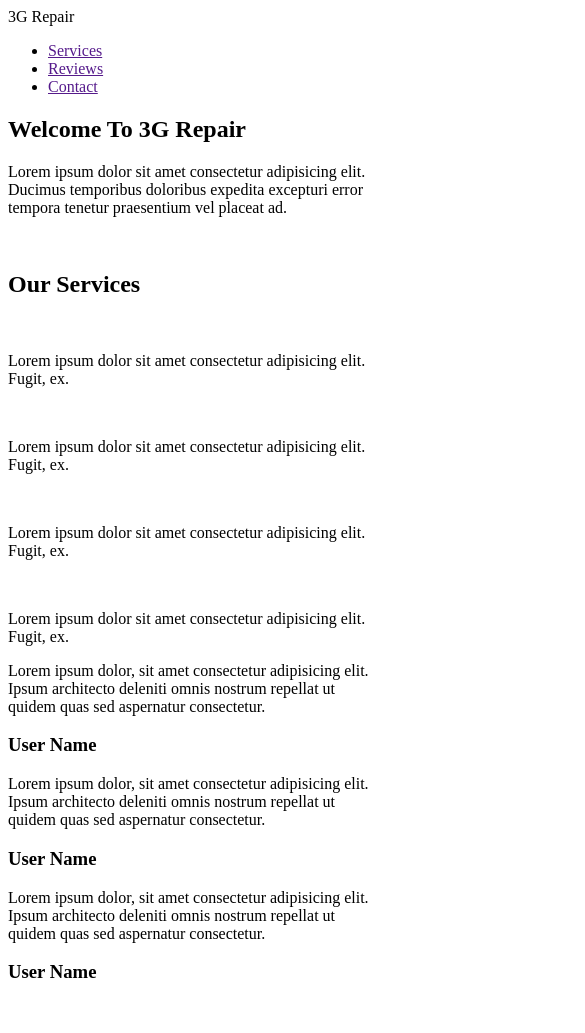
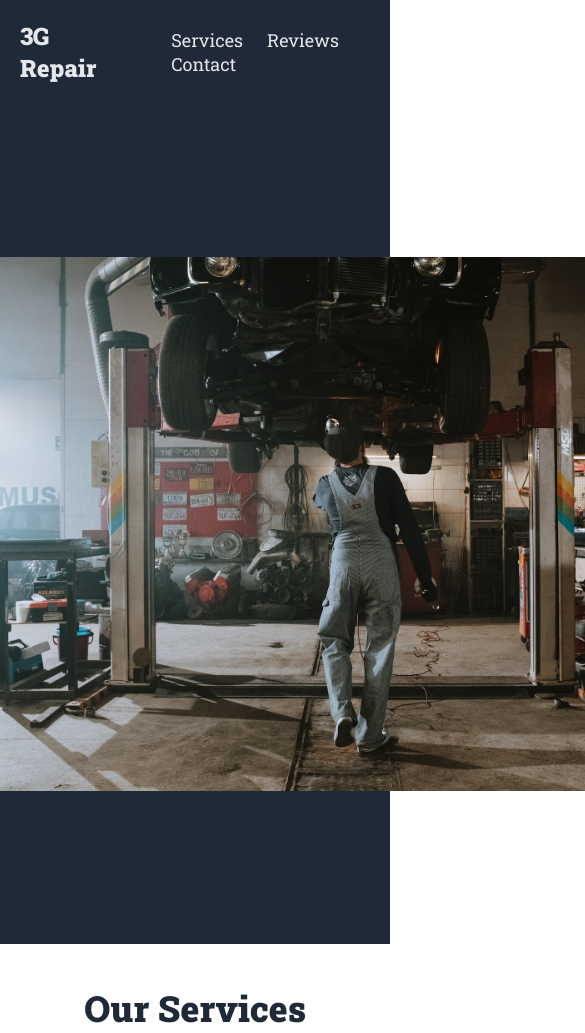
Before and after one commit to ggnino/landing-page, a plain HTML site: page index.html in a window 390 px wide. Shown: the top 1033 px of the page, 585 px wide, since content can reach past the window. Drawn offline with Linux system fonts and the light colour scheme.

Commit message:
Added Document Styling.
Added images to the images directory. Also added document styling.
Need to finish some styling effects and mobile view.

```diff
--- a/index.html
+++ b/index.html
@@ -11,7 +11,7 @@
       <div class="navbar-logo">3G Repair</div>
       <div class="navbar-links">
         <ul>
-          <li><a class="navbar-link" href="">Services</a></li>
+          <li><a class="navbar-link" href="" id="s">Services</a></li>
           <li><a class="navbar-link" href="">Reviews</a></li>
           <li><a class="navbar-link" href="">Contact</a></li>
         </ul>
@@ -26,73 +26,79 @@
             temporibus doloribus expedita excepturi error tempora tenetur
             praesentium vel placeat ad.
           </p>
+          <button>Contact</button>
         </div>
-        <img class="main-banner-img" src="" alt="" />
+        <img class="main-banner-img" src="./images/mechanic.jpg" alt="" />
       </section>
       <section class="main-services">
         <h2>Our Services</h2>
         <div class="main-services-offered">
           <div class="main-services-offered-service">
-            <img src="" alt="" />
+            <img class="main-services-img" src="./images/mobile.jpg" alt="" />
             <p>
-              Lorem ipsum dolor sit amet consectetur adipisicing elit. Fugit,
-              ex.
+              We offer mobile service no matter where you may be. In the middle
+              of a muddy field or on the road, we will come to you.
             </p>
           </div>
           <div class="main-services-offered-service">
-            <img src="" alt="" />
+            <img
+              class="main-services-img"
+              src="./images/diesel-engine.jpg"
+              alt=""
+            />
             <p>
-              Lorem ipsum dolor sit amet consectetur adipisicing elit. Fugit,
-              ex.
+              We specialize in all engine types rebuilds: stationary or
+              non-stationary, gasoline or diesel.
             </p>
           </div>
           <div class="main-services-offered-service">
-            <img src="" alt="" />
+            <img class="main-services-img" src="./images/tractor.png" alt="" />
             <p>
-              Lorem ipsum dolor sit amet consectetur adipisicing elit. Fugit,
-              ex.
+              From cars to tractors to even semi-tractors, we work on em all.
             </p>
           </div>
           <div class="main-services-offered-service">
-            <img src="" alt="" />
+            <img class="main-services-img" src="./images/scanner.jpg" alt="" />
             <p>
-              Lorem ipsum dolor sit amet consectetur adipisicing elit. Fugit,
-              ex.
+              With top of the line technicians with state-of-the-art diagnostic
+              tools, your machine will leave here problem free!
             </p>
           </div>
         </div>
       </section>
       <section class="main-reviews">
+        <!-- <div class="main-reviews-userReview">
+          <p>
+            &ldquo;Amazing work. Very happy with the service, owner is very
+            understanding.&rdquo;
+          </p>
+          <h3>-Fulano</h3>
+        </div> -->
         <div class="main-reviews-userReview">
           <p>
-            Lorem ipsum dolor, sit amet consectetur adipisicing elit. Ipsum
-            architecto deleniti omnis nostrum repellat ut quidem quas sed
-            aspernatur consectetur.
+            &ldquo;Great service! After the caterpillar dealership condemned my
+            tractor, The guys here at 3G got it back to working condition and
+            with plenty of life left in my tractor.&rdquo;
           </p>
-          <h3>User Name</h3>
+          <h3>-Rusty</h3>
         </div>
-        <div class="main-reviews-userReview">
+        <!-- <div class="main-reviews-userReview">
           <p>
-            Lorem ipsum dolor, sit amet consectetur adipisicing elit. Ipsum
-            architecto deleniti omnis nostrum repellat ut quidem quas sed
-            aspernatur consectetur.
+            &ldquo;Technicians are very professional and very quick. Fixed my
+            truck with minimal delay, thanks guys!&rdquo;
           </p>
-          <h3>User Name</h3>
-        </div>
-        <div class="main-reviews-userReview">
-          <p>
-            Lorem ipsum dolor, sit amet consectetur adipisicing elit. Ipsum
-            architecto deleniti omnis nostrum repellat ut quidem quas sed
-            aspernatur consectetur.
-          </p>
-          <h3>User Name</h3>
-        </div>
+          <h3>-Augustine</h3>
+        </div> -->
       </section>
       <section class="main-promo">
-        <img src="" alt="" /><img src="" alt="" /><img src="" alt="" /><img
-          src=""
-          alt=""
-        />
+        <img src="./images/vehicles.png" alt="Vehicles promo" />
+        <ul>
+          <li>Cars</li>
+          <li>Trucks</li>
+          <li>Tractors</li>
+          <li>Foreign & Domestic</li>
+        </ul>
+        <h4>We Do It All!</h4>
       </section>
     </main>
     <footer>
--- a/styles/index.css
+++ b/styles/index.css
@@ -0,0 +1,222 @@
+@import url("https://fonts.googleapis.com/css2?family=Roboto+Slab:wght@300;400;900&display=swap");
+body {
+  margin: 0;
+  font-family: "Roboto Slab", serif;
+}
+p,
+h1,
+h2,
+h3 {
+  color: #f9faf8;
+}
+p,
+a,
+button {
+  font-size: 18px;
+}
+
+/* Navbar */
+.navbar {
+  display: flex;
+  justify-content: space-around;
+  align-items: center;
+  padding: 10px;
+  background-color: transparent;
+  background-color: #1f2937;
+}
+
+.navbar-logo {
+  font-size: 24px;
+  padding: 10px;
+  font-weight: bold;
+  cursor: default;
+}
+
+.navbar-links ul li {
+  list-style: none;
+  display: inline-block;
+}
+.navbar,
+a,
+button {
+  color: #e5e7eb;
+}
+.navbar-links a {
+  text-decoration: none;
+  margin: 5px;
+  padding: 5px;
+  font-weight: 400;
+  position: relative;
+  transition: all 0.2s ease-in;
+  opacity: 1;
+  z-index: -1;
+}
+
+li {
+  position: relative;
+  z-index: 5;
+}
+
+/* li::before {
+  position: absolute;
+  content: "Services";
+  top: 0;
+  left: 0;
+  font-weight: 900;
+  background-color: red;
+
+  margin: 1px 0;
+  transition: opacity 0.2s ease-in;
+  z-index: 5;
+  cursor: pointer;
+  font-size: 18px;
+}
+li::before:hover {
+  background-color: green;
+} */
+
+/* Banner */
+.main-banner {
+  display: flex;
+  background-color: #1f2937;
+  padding: 20px;
+  min-height: 800px;
+  justify-content: center;
+  align-items: center;
+  gap: 80px;
+}
+.main-banner-info h1 {
+  font-size: 48px;
+  font-weight: 900;
+}
+.main-banner-info {
+  display: flex;
+  flex-direction: column;
+  flex-basis: 500px;
+  margin: 10px;
+}
+
+.main-banner-info button {
+  align-self: flex-start;
+  background-color: #3882f6;
+  padding: 10px 40px;
+  border-radius: 5px;
+  font-size: 24px;
+  border: 2px solid #3882f6;
+  transition: all 0.2s linear;
+  cursor: pointer;
+}
+.main-banner-info button:hover {
+  background-color: #2456a7;
+  border-color: #2456a7;
+}
+.main-banner-img {
+  width: 800px;
+  border-radius: 10px;
+}
+
+/* Services */
+.main-services {
+  display: flex;
+  flex-direction: column;
+  align-items: center;
+  justify-content: center;
+  padding: 10px;
+}
+.main-services h2 {
+  font-size: 36px;
+  margin-bottom: 20px;
+}
+.main-services h2,
+.main-services p {
+  color: #1f2937;
+}
+.main-services-offered {
+  display: flex;
+  justify-content: center;
+  align-items: center;
+  gap: 20px;
+  flex-wrap: wrap;
+}
+.main-services-offered-service {
+  display: flex;
+  flex-direction: column;
+  align-items: center;
+  justify-content: center;
+  flex-basis: 500px;
+}
+.main-services-img {
+  border-radius: 10px;
+  flex: 1 0 auto;
+  width: 500px;
+  height: 500px;
+  border: 5px solid #3882f6;
+}
+
+/* Reviews */
+.main-reviews {
+  display: flex;
+  flex-direction: column;
+  justify-content: center;
+  align-items: center;
+  background-color: #e5e7eb;
+  padding: 10px;
+}
+.main-reviews-userReview {
+  display: flex;
+  flex-direction: column;
+  align-items: center;
+  padding: 10px;
+  width: 800px;
+  flex: 1;
+}
+.main-reviews-userReview p,
+.main-reviews-userReview h3 {
+  font-size: 36px;
+  color: #1f2937;
+  padding: 5px;
+}
+.main-reviews-userReview h3 {
+  align-self: flex-end;
+  /* margin-left: auto; */
+}
+.main-reviews-userReview p {
+  /* align-self: flex-start; */
+  font-style: italic;
+}
+
+/* Promo */
+.main-promo {
+  display: flex;
+  flex-direction: column;
+  justify-content: center;
+}
+
+.main-promo ul,
+h4 {
+  font-size: 46px;
+  list-style: none;
+  align-self: center;
+  padding: 5px;
+}
+.main-promo ul li {
+  display: inline-block;
+  text-decoration: underline;
+  margin: 5px;
+  padding: 10px;
+}
+
+/* Footer */
+footer {
+  background-color: #1f2937;
+  font-size: 18px;
+  padding: 20px;
+  display: flex;
+  flex-direction: column;
+  align-items: center;
+  justify-content: center;
+}
+footer p {
+  padding: 10px;
+  margin: 15px auto;
+}
```
Also changed, not shown: images/diesel-engine.jpg (added), images/mechanic.jpg (added), images/mobile.jpg (added), images/scanner.jpg (added), images/tractor.png (added), images/vehicles.png (added).
